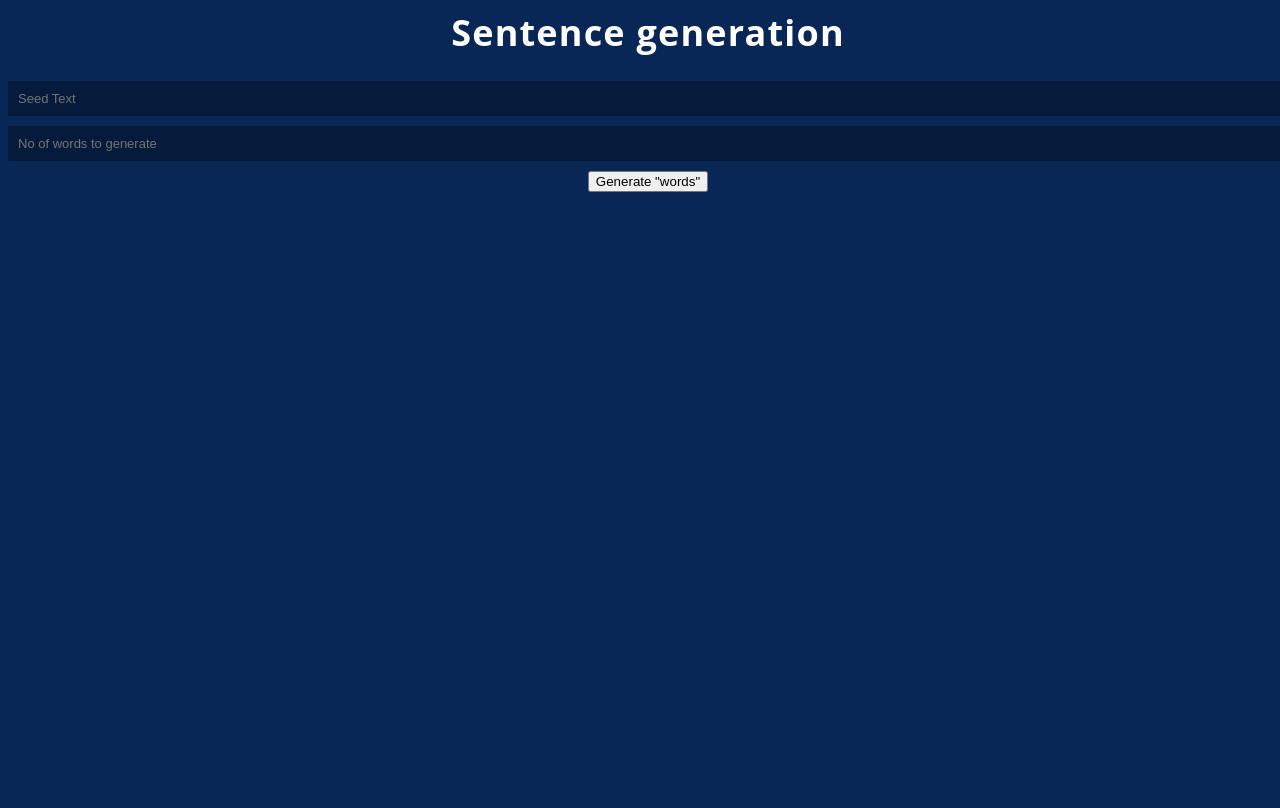
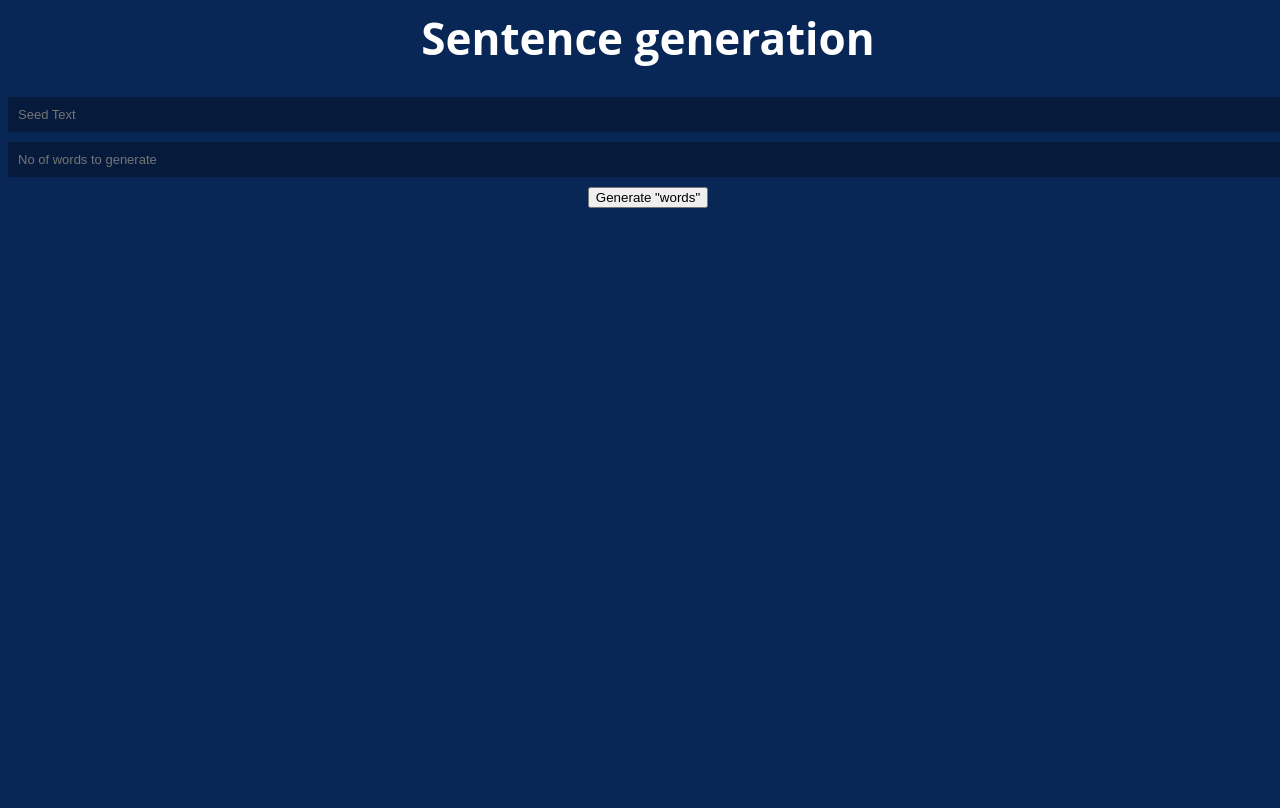
Before and after one commit to nikhilvemula60/application, a Flask app: page / in a window 1280 px wide. Run offline with Flask 2, Linux system fonts and the light colour scheme.

Commit message:
Update main.css

```diff
--- a/static/main.css
+++ b/static/main.css
@@ -10,9 +10,8 @@ body {
 	font-family: 'Open Sans', sans-serif;
 	background: #092756;
 	color: #fff;
-	font-size: 18px;
+	font-size: 22px;
 	text-align:center;
-	letter-spacing:1.2px;
 
 }
 .formpage {
```
